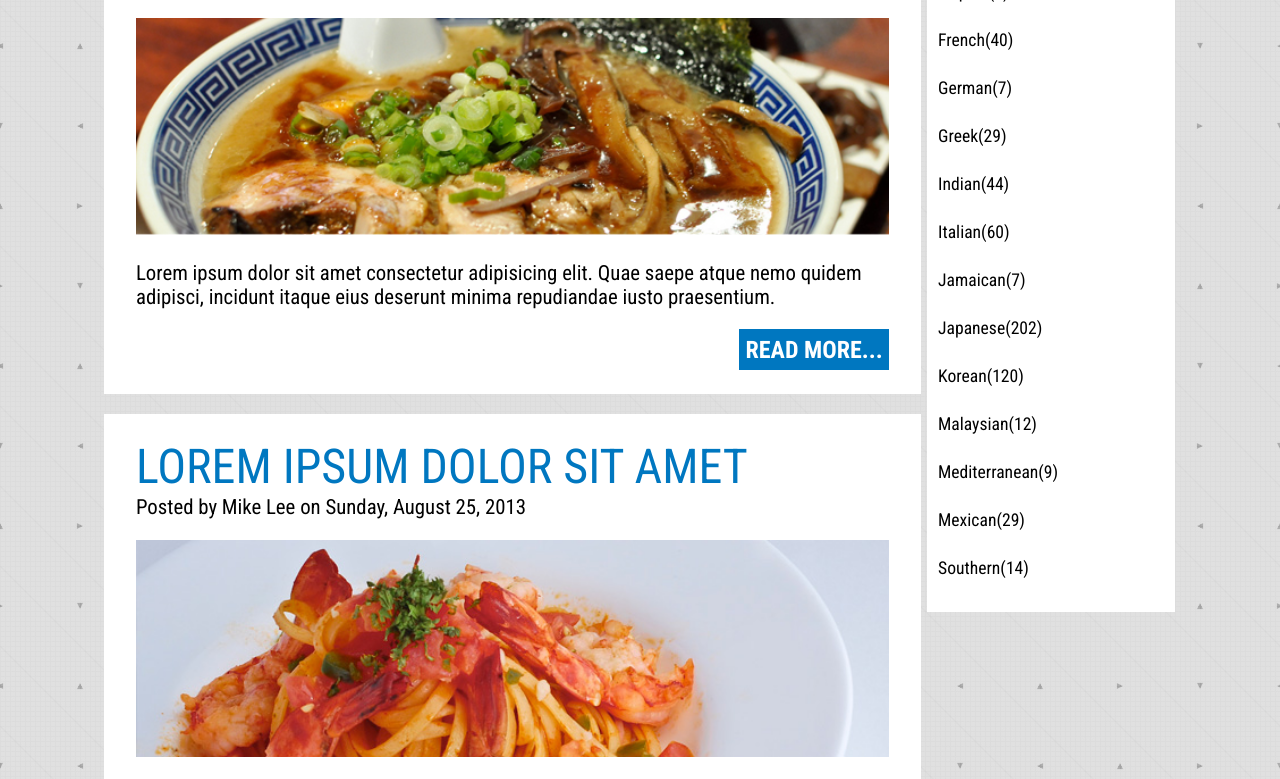
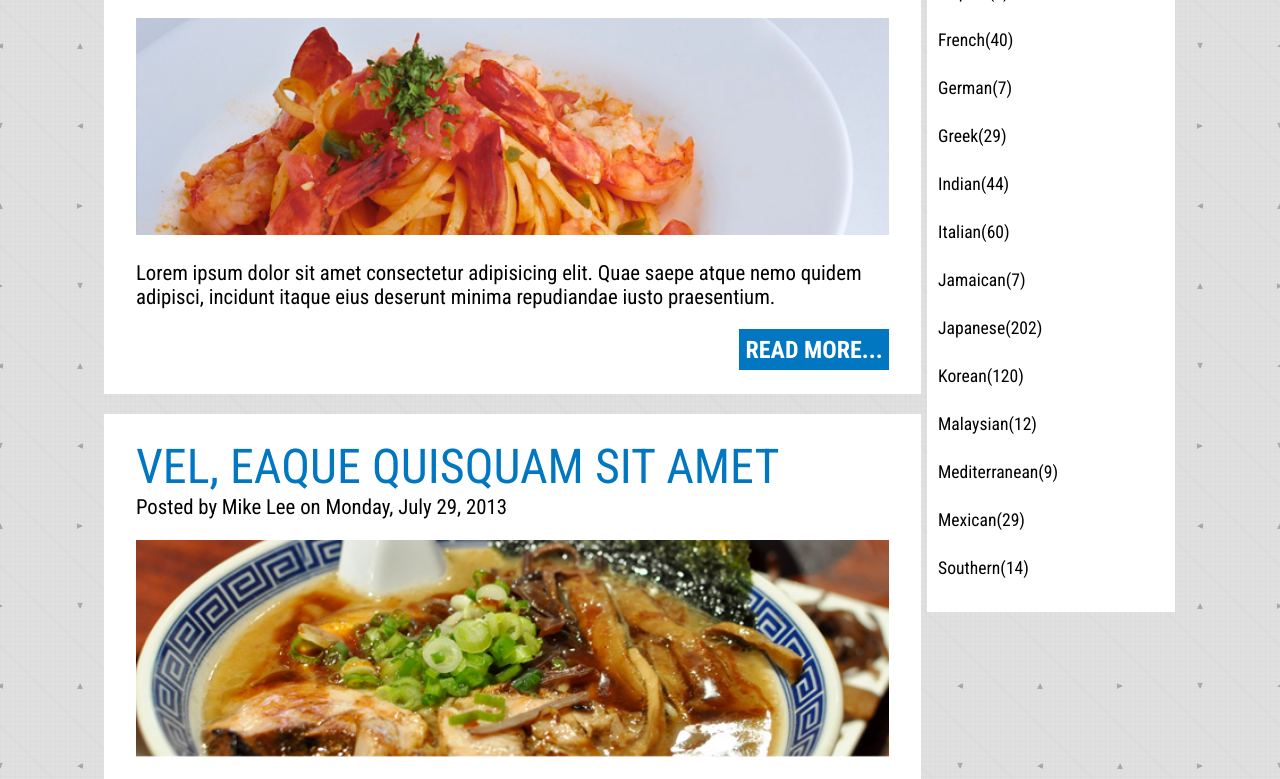
Before and after one commit to TaylorHillier/WD2-Assignment-5, a website: page P01-CodingChallenge/dev/index.html in a window 1280 px wide. Shown: the part 754-1533 px from the top of the page. Drawn offline with nearby package versions, Linux system fonts and the light colour scheme; files that its build step writes are made by us from their sources.

Commit message:
Justin asked for deleting a specific  style for read-more section in desktop view to correct the order of them

```diff
--- a/P01-CodingChallenge/dev/scss/_mediaqueries.scss
+++ b/P01-CodingChallenge/dev/scss/_mediaqueries.scss
@@ -45,9 +45,6 @@
     }
     .read-more {
       padding: 1.5rem 2rem;
-    }
-    .read-more:nth-of-type(2) {
-      grid-row: 3;
     }
   }
   #older-post {
```
